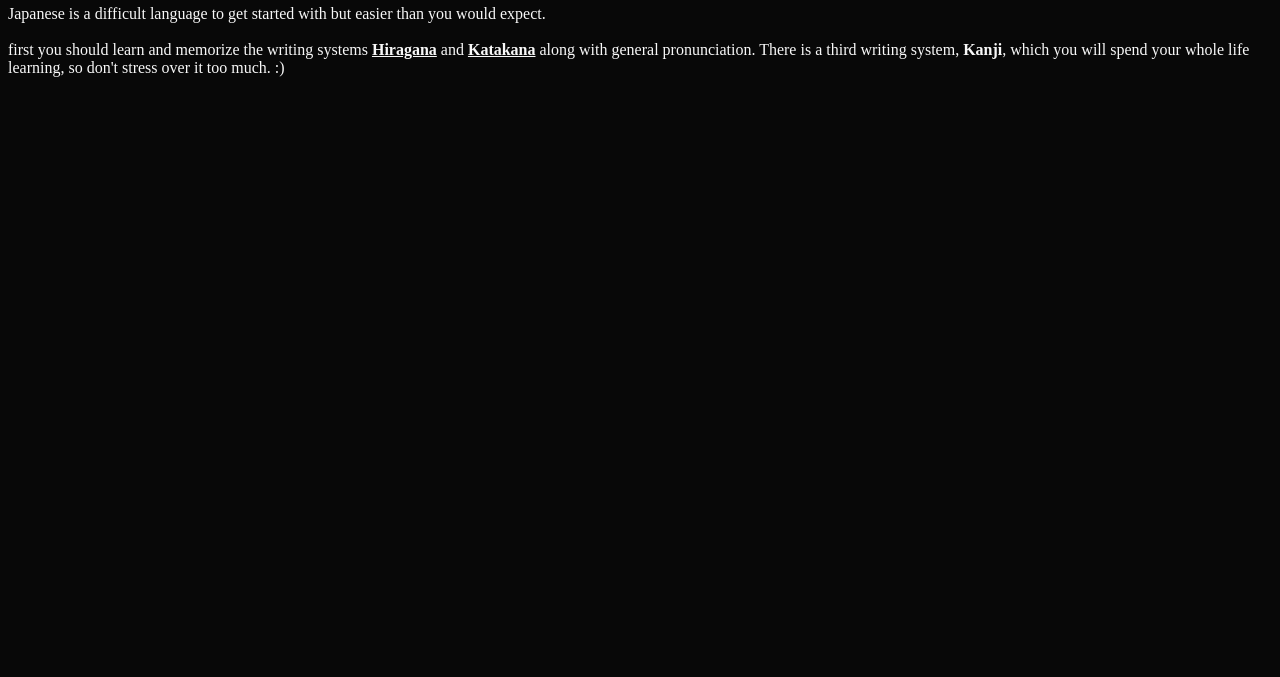
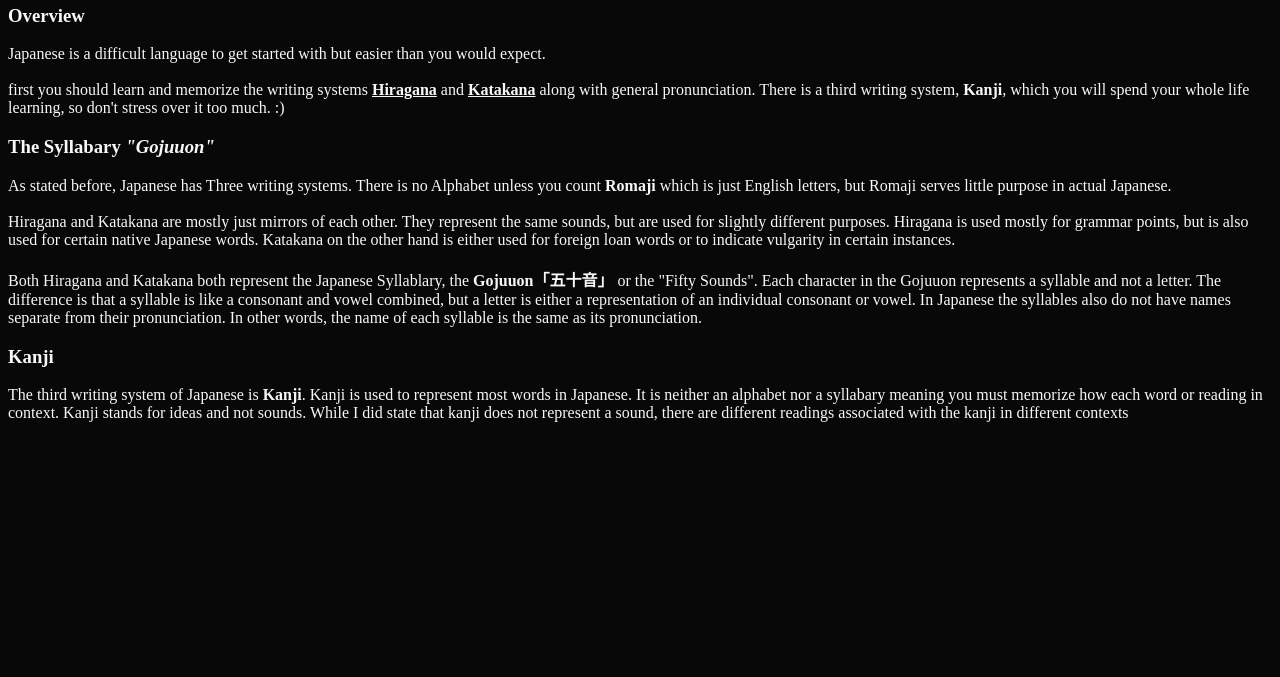
Before and after one commit to ShimomuraHikaru/shimomurahikaru.github.io, a plain HTML site: page japanese_study/japanese.html in a window 1280 px wide. Shown: the part 144-821 px from the top of the page. Drawn offline with Linux system fonts and the light colour scheme.

Commit message:
added more information in japanese.html

```diff
--- a/japanese_study/japanese.html
+++ b/japanese_study/japanese.html
@@ -3,7 +3,7 @@
 	<head>
 		<meta charset="utf-8"/>
 		<meta name="viewport" content="width=device-width, initial-scale=1.0">
-		<title>Hikaru's Blog | MainPage</title>
+		<title>Hikaru's Blog | Japanese</title>
 		<link rel="stylesheet" href="../style/default.css"/>
 	</head>
 	<body>
@@ -11,8 +11,9 @@
 			<h1>Hikaru's Blog</h1>
 		</div>
 		<hr/>
+			<h2>Japanese</h2>
 		<div>
-			<h2>Information On Japanese</h2>
+			<h3>Overview</h3>
 			<p>Japanese is a difficult language to get started with but easier
 				than you would expect.<br><br>
 
@@ -24,5 +25,37 @@
 				 whole life learning, so don't stress over it too much. :)
 			</p>
 		</div>
+		<div>
+			<h3>The Syllabary <i>"Gojuuon"</i></h3>
+			<p>
+				As stated before, Japanese has Three writing systems. There is no
+				 Alphabet unless you count <b>Romaji</b> which is just English letters, but
+				 Romaji serves little purpose in actual Japanese.<br><br>
+
+				Hiragana and Katakana are mostly just mirrors of each other. They represent
+				 the same sounds, but are used for slightly different purposes. Hiragana is
+				 used mostly for grammar points, but is also used for certain native Japanese
+				 words. Katakana on the other hand is either used for foreign loan words or to
+				 indicate vulgarity in certain instances.<br><br>
+
+				Both Hiragana and Katakana both represent the Japanese Syllablary, the
+				 <b>Gojuuon「五十音」</b> or the "Fifty Sounds". Each character in the
+				 Gojuuon represents a syllable and not a letter. The difference is that a syllable
+				 is like a consonant and vowel combined, but a letter is either a representation of
+				 an individual consonant or vowel. In Japanese the syllables also do not have names
+				 separate from their pronunciation. In other words, the name of each syllable is the
+				 same as its pronunciation.
+			</p>
+		</div>
+		<div>
+			<h3>Kanji</h3>
+			<p>
+				The third writing system of Japanese is <b>Kanji</b>. Kanji is used to represent
+				 most words in Japanese. It is neither an alphabet nor a syllabary meaning you must
+				 memorize how each word or reading in context. Kanji stands for ideas and not sounds.
+				 While I did state that kanji does not represent a sound, there are different readings
+				 associated with the kanji in different contexts
+			</p>
+		</div>
 	</body>
 </html>
```
